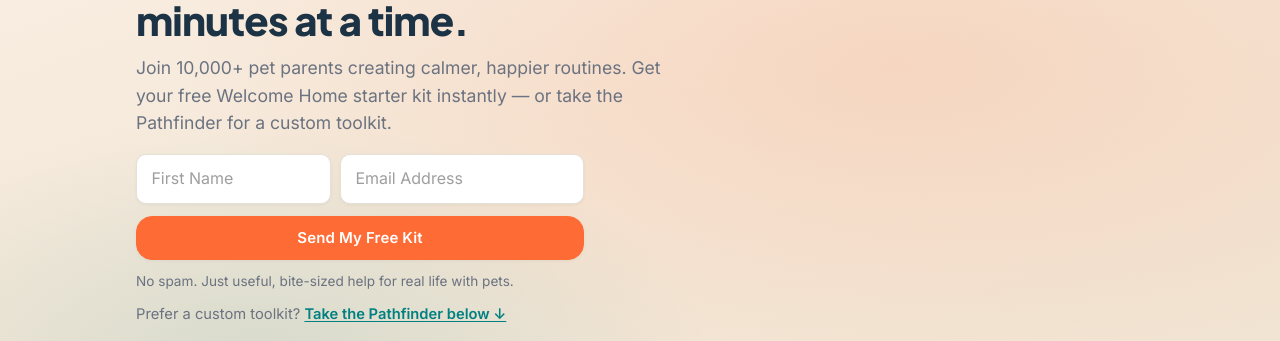
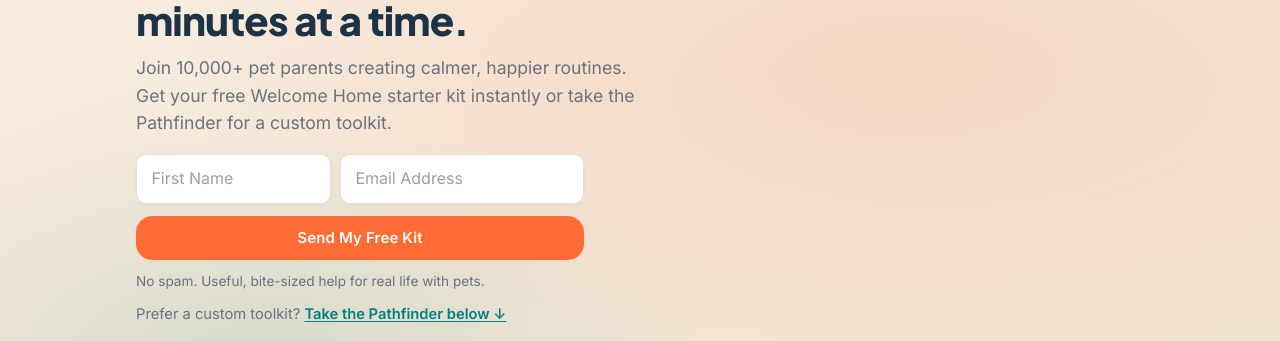
Before and after one commit to harshinde/Tails_and_Tasks, a Next.js app: page / in a window 1280 px wide. Shown: the part 292-633 px from the top of the page. Built offline with nearby package versions, Linux system fonts and the light colour scheme.

Commit message:
copy: split hero subhead and drop emdash / filler Just
Break the hero support line into two sentences without an emdash,
and align the microcopy and OG description with the same tone.

Co-authored-by: Harsha <harshinde@users.noreply.github.com>

```diff
--- a/src/components/HeroSection.tsx
+++ b/src/components/HeroSection.tsx
@@ -65,9 +65,10 @@ export function HeroSection({
             Build better pet habits, five minutes at a time.
           </h1>
           <p className="hero__subhead">
-            Join 10,000+ pet parents creating calmer, happier routines. Get your
-            free Welcome Home starter kit instantly — or take the Pathfinder for
-            a custom toolkit.
+            Join 10,000+ pet parents creating calmer, happier routines.
+            <br />
+            Get your free Welcome Home starter kit instantly or take the
+            Pathfinder for a custom toolkit.
           </p>
 
           {succeeded ? (
@@ -149,7 +150,7 @@ export function HeroSection({
               </button>
 
               <p className="hero__micro">
-                No spam. Just useful, bite-sized help for real life with pets.
+                No spam. Useful, bite-sized help for real life with pets.
               </p>
 
               <p className="hero__proof">
```
